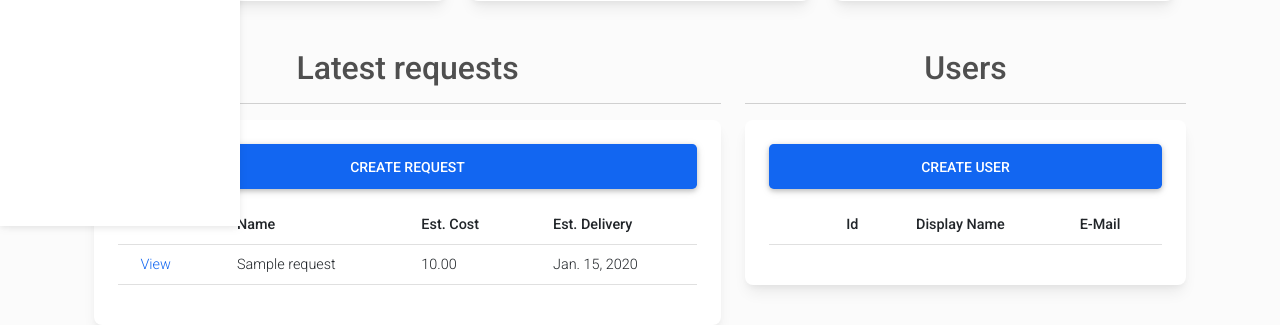
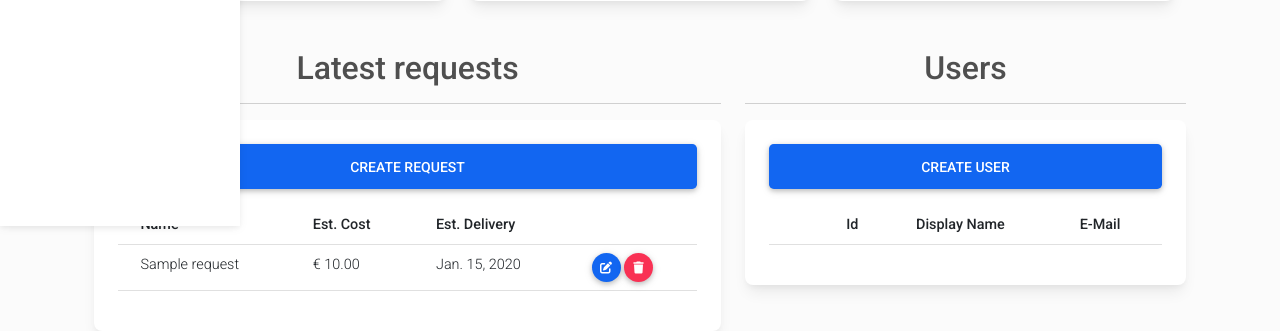
Before and after one commit to scriptogre/django-requests-web-app, a Django app: template purchase_requests/templates/dashboard/dashboard.html in a window 1280 px wide. Shown: the part 574-905 px from the top of the page. Run offline with Django 3.2, Linux system fonts and the light colour scheme; tables that the repository leaves empty hold one stand-in row (values such as "Sample post"); the template is opened without the code that fills it: values that come from a table or form of the project are taken from there, most other values are stand-ins (such as "Sample title", 1, 10 or a date in 2020); lists and menus that the app fills with data are empty; parts of the project's set-up code (start-up, migrations or seed data) failed here and were passed over; some libraries are stand-ins or nearby versions.

Commit message:
Update Latest requests section (change column order, add euro symbol, add edit/delete buttons

```diff
--- a/purchase_requests/templates/dashboard/dashboard.html
+++ b/purchase_requests/templates/dashboard/dashboard.html
@@ -19,20 +19,29 @@
         <a class="btn btn-primary btn-lg mb-3" href="{% url 'requests:add' %}">Create Request</a>
         <table class="table table-sm">
           <tr>
-            <th></th>
             <th>Name</th>
             <th>Est. Cost</th>
             <th>Est. Delivery</th>
+            <th></th>
           </tr>
 
           {% for p_request in latest_requests %}
             <tr>
-              <td><a href="{% url 'requestform:detail' p_request.id %}">View</a></td>
               <td>{{ p_request.creator_name }}</td>
-              <td>{{ p_request.est_cost }}</td>
+              <td>€ {{ p_request.est_cost }}</td>
               <td>{{ p_request.est_delivery }}</td>
+              <td>
+                <div class="" id="actions">
+                  <button onclick="location.href='{% url 'requestform:detail' p_request.id %}'" type="button" class="btn btn-primary btn-floating btn-sm">
+                    <i class="fas fa-edit"></i>
+                  </button>
+                  <button onclick="location.href='{% url 'requestform:delete' p_request.id %}'" type="button" class="btn btn-danger btn-floating btn-sm">
+                    <i class="fas fa-trash"></i>
+                  </button>
+                </div>
+              </td>
             </tr>
-            {% endfor %}
+          {% endfor %}
 
         </table>
       </div>
```
